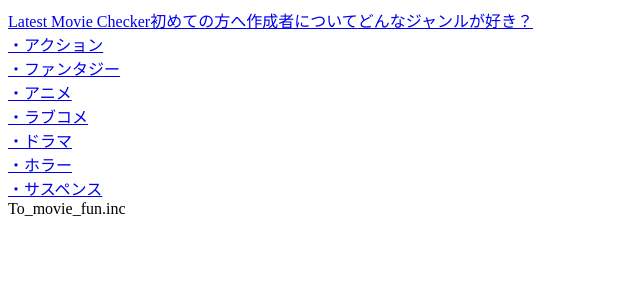
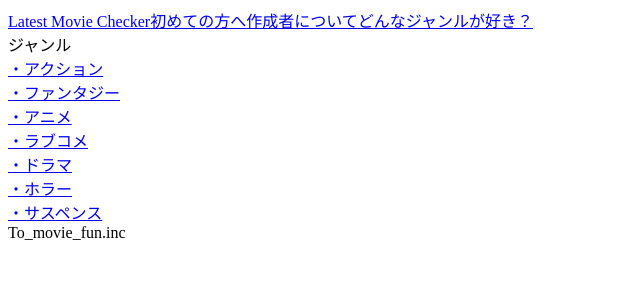
Before and after one commit to jungle379/Latest_movie_checker, a Next.js app: page /category in a window 1280 px wide. Shown: the top 300 px of the page, without its empty margins (0-640 px from the left). Built offline with nearby package versions, Linux system fonts and the light colour scheme.

Commit message:
🔥 ジャンル入れたよ

```diff
--- a/src/pages/category.jsx
+++ b/src/pages/category.jsx
@@ -36,9 +36,10 @@ const Category = () => {
     <div className="h-screen sm:bg-green-100 bg-green-300">
       <Header />
       <div>
+        <div className="sm:text-4xl ml-10 mt-16">ジャンル</div>
         {ITEMS.map(item => {
           return (
-            <div className="text-1xl text-blue-500 pt-10 pl-10 hover:text-red-600">
+            <div className="sm:text-2xl text-blue-500 pt-10 pl-20 hover:text-red-600">
               <Link href={item.href}>
                 <a>{item.title}</a>
               </Link></div>
```
